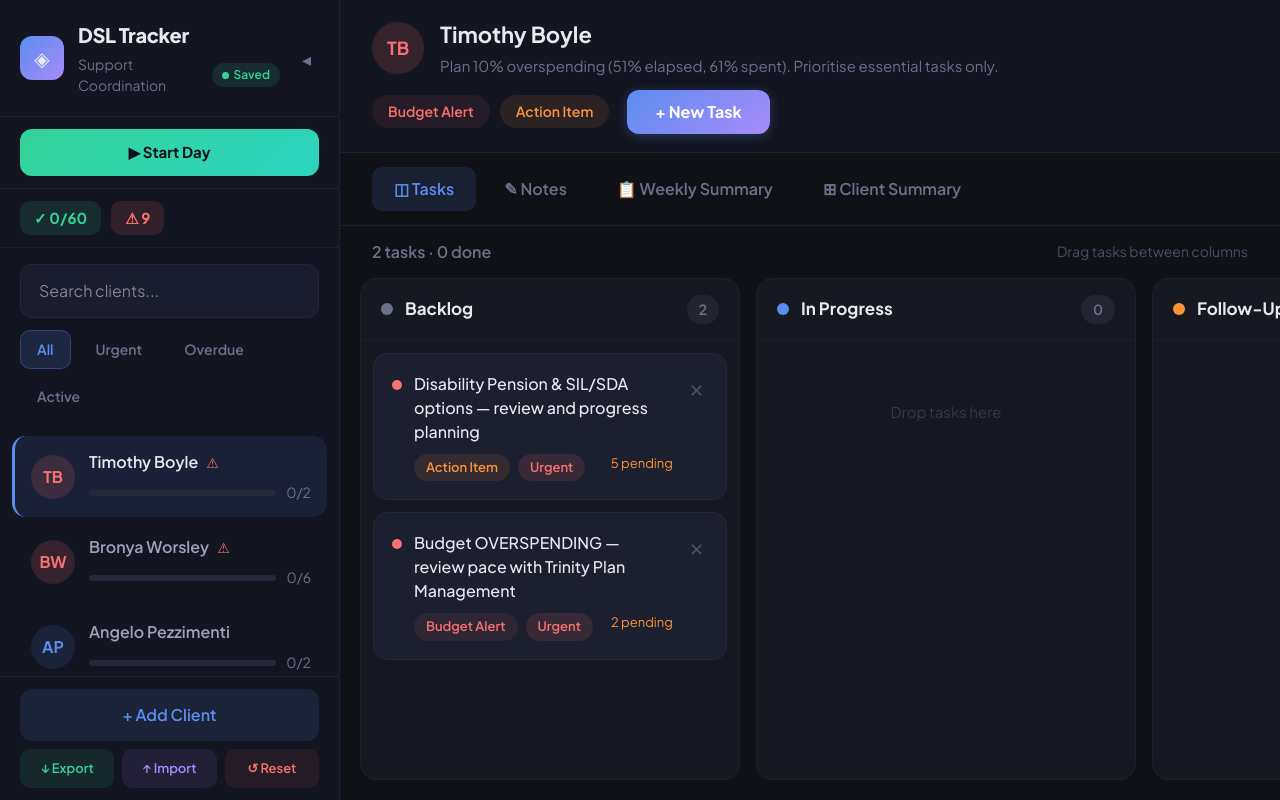
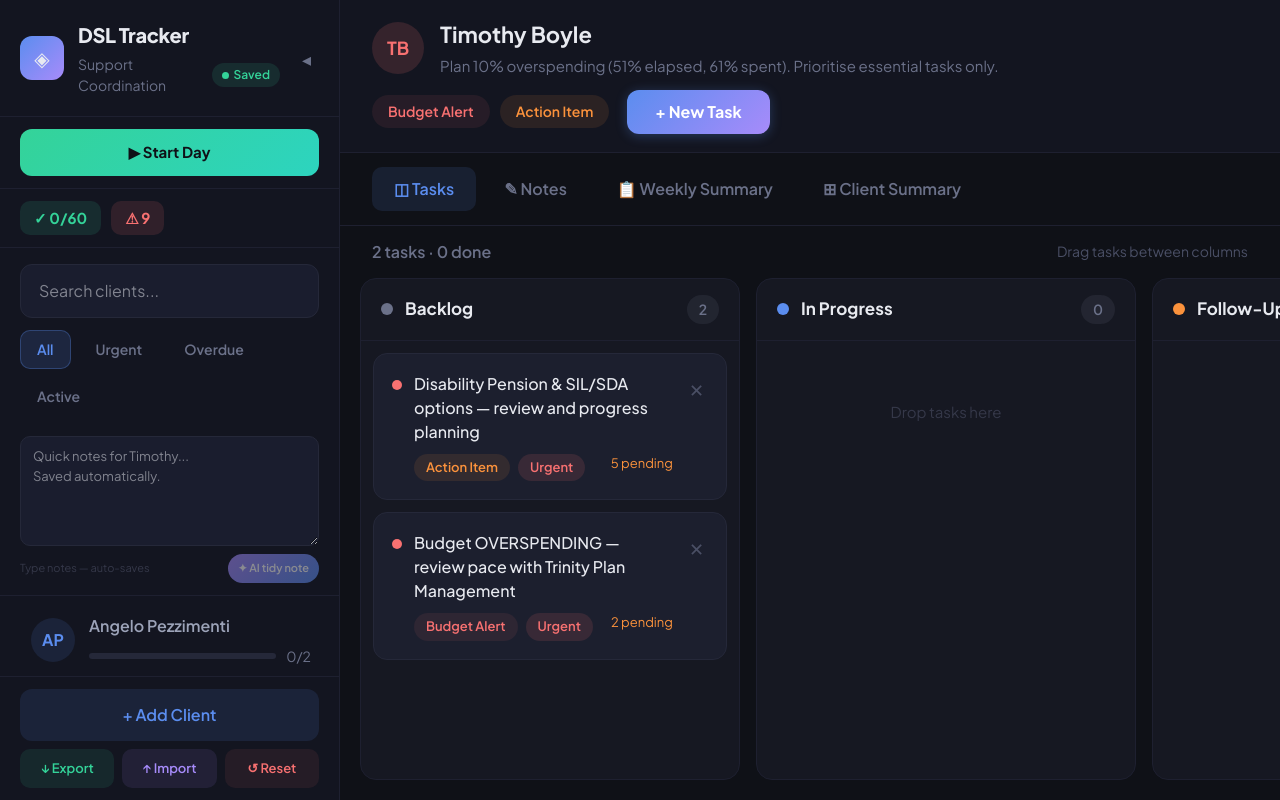
Before and after one commit to nicolasmirguet/Day-assistant, a React (Vite) app: page / in a window 1280 px wide. Built offline with nearby package versions, Linux system fonts and the light colour scheme.

Commit message:
Add sidebar notes and sort clients alphabetically

```diff
--- a/src/App.jsx
+++ b/src/App.jsx
@@ -251,7 +251,8 @@ export default function App() {
   const startDay = () => { const s = createDaySnapshot(clients); setDaySnap(s); saveDaySnap(s); showToast("Day started — snapshot saved"); };
   const endDay = () => { setDaySnap(null); localStorage.removeItem(DAY_SNAP_KEY); showToast("Day ended — snapshot cleared"); };
 
-  const filtered = clients
+  const filtered = [...clients]
+    .sort((a, b) => a.name.localeCompare(b.name))
     .filter(c => !search || c.name.toLowerCase().includes(search.toLowerCase()))
     .filter(c => {
       if (filter==="Urgent") return c.tasks.some(t=>t.priority==="urgent"&&t.status!=="Done");
@@ -308,6 +309,18 @@ export default function App() {
               {["All","Urgent","Overdue","Active"].map(f => (<button key={f} onClick={() => setFilter(f)} style={{ fontSize:14, fontWeight:600, padding:"8px 16px", borderRadius:10, background:filter===f?"rgba(91,141,239,0.15)":"transparent", color:filter===f?"#5b8def":"#6b7189", border:filter===f?"1px solid rgba(91,141,239,0.3)":"1px solid transparent" }}>{f}</button>))}
             </div>
           </div>
+          {client && (
+            <div style={{ padding:"0 20px 12px", borderBottom:"1px solid #1e2030" }}>
+              <SidebarNotes
+                client={client}
+                onUpdate={upd}
+                scratchNotes={scratchNotes}
+                setScratchNotes={setScratchNotes}
+                daySnap={daySnap}
+                allClients={clients}
+              />
+            </div>
+          )}
           <div style={{ flex:1, overflowY:"auto", padding:"4px 12px" }}>
             {filtered.map(c => {
               const isSel = c.name===sel, hasUrg = c.tasks.some(t=>t.priority==="urgent"&&t.status!=="Done");
@@ -556,6 +569,81 @@ function NotesPanel({ client, onUpdate, scratchNotes, setScratchNotes, daySnap,
   );
 }
 
+// ═══ SIDEBAR NOTES (PER-CLIENT SCRATCHPAD) ═══
+function SidebarNotes({ client, onUpdate, scratchNotes, setScratchNotes, daySnap, allClients }) {
+  const [loading, setLoading] = useState(false);
+  const scratch = scratchNotes[client.name] || "";
+  const updateScratch = (val) => setScratchNotes(prev => ({ ...prev, [client.name]: val }));
+
+  const dayDiff = daySnap ? computeDayDiff(daySnap, allClients) : [];
+  const clientDiff = dayDiff.filter(c => c.client === client.name);
+  const diffText = formatDiffText(clientDiff);
+
+  const localFormat = (raw) => {
+    const fmt = new Date().toLocaleDateString("en-AU",{day:"2-digit",month:"2-digit",year:"numeric"});
+    const lines = raw.split(/\n/).filter(l=>l.trim());
+    const actions = [], outcomes = [], followups = [];
+    lines.forEach(l => { const lo = l.toLowerCase(); if (lo.includes("follow up")||lo.includes("follow-up")||lo.includes("next step")||lo.includes("to do")) followups.push(l.trim()); else if (lo.includes("outcome")||lo.includes("result")||lo.includes("confirmed")||lo.includes("completed")||lo.includes("agreed")) outcomes.push(l.trim()); else actions.push(l.trim()); });
+    const parts = [`DATE: ${fmt}`, `CLIENT: ${client.name}`, `SERVICE TYPE: Support Coordination`, "", "CONTACT/ACTION:", ...(actions.length ? actions.map(a=>`  - ${a}`) : [`  - ${raw.trim()}`]), "", "OUTCOME:", ...(outcomes.length ? outcomes.map(o=>`  - ${o}`) : ["  - [To be recorded]"]), "", "FOLLOW-UP:", ...(followups.length ? followups.map(f=>`  - ${f}`) : ["  - Nil"])];
+    if (diffText) parts.push("", diffText);
+    parts.push("", `TIME: ${lines.length <= 3 ? 15 : lines.length <= 6 ? 30 : 45} minutes`, `PREPARED BY: Nico — Disability Support Link`);
+    return parts.join("\n");
+  };
+
+  const formatWithAI = async () => {
+    if (!scratch.trim()) return; setLoading(true); let formatted;
+    const diffCtx = diffText ? `\n\nTASK EVOLUTION TODAY:\n${diffText}` : "";
+    try {
+      const res = await fetch("https://api.anthropic.com/v1/messages", { method:"POST", headers:{"Content-Type":"application/json","x-api-key":import.meta.env.VITE_ANTHROPIC_KEY||"","anthropic-version":"2023-06-01","anthropic-dangerous-direct-browser-access":"true"},
+        body:JSON.stringify({model:"claude-haiku-4-5-20251001",max_tokens:1500,messages:[{role:"user",content:`You are an NDIS Support Coordinator case note formatter. Format these raw notes into a professional NDIS case note.\n\nDATE: ${new Date().toLocaleDateString("en-AU",{day:"2-digit",month:"2-digit",year:"numeric"})}\nCLIENT: ${client.name}\nSERVICE TYPE: Support Coordination\nCLIENT CONTEXT: ${client.note || "N/A"}\n\nUse sections: CONTACT/ACTION, OUTCOME, FOLLOW-UP, TASK PROGRESS (if task evolution data provided), TIME.\nKeep professional, concise, NDIS audit-ready. Integrate the task evolution data naturally.\n\nRaw notes:\n${scratch.trim()}${diffCtx}\n\nReturn ONLY the formatted note.`}]})});
+      if (!res.ok) throw new Error("API error");
+      const data = await res.json(); formatted = data.content?.map(i=>i.text||"").join("\n") || localFormat(scratch.trim());
+    } catch { formatted = localFormat(scratch.trim()); }
+    setLoading(false);
+    onUpdate({...client, aiNotes:[...(client.aiNotes||[]),{id:uid++, raw:scratch.trim(), formatted, timestamp:new Date().toISOString(), hasDiff:clientDiff.length>0}]});
+    updateScratch("");
+  };
+
+  return (
+    <div style={{ display:"flex", flexDirection:"column", gap:8, marginTop:4 }}>
+      {daySnap && clientDiff.length > 0 && (
+        <div style={{ padding:"10px 12px", borderRadius:10, background:"rgba(52,211,153,0.06)", border:"1px solid rgba(52,211,153,0.15)" }}>
+          <div style={{ fontSize:11, fontWeight:700, color:"#34d399", marginBottom:4, textTransform:"uppercase", letterSpacing:"0.05em" }}>Task changes today</div>
+          <div style={{ fontSize:12, color:"#9ca3b8", lineHeight:1.5, maxHeight:80, overflowY:"auto" }}>
+            {clientDiff.map((c,i) => (
+              <div key={i} style={{ marginBottom:2 }}>
+                {c.type==="status" && <>→ <span style={{color:"#e8eaf0"}}>{c.text.substring(0,40)}</span>: {c.from} → <span style={{color:"#34d399"}}>{c.to}</span></>}
+                {c.type==="outcome" && <>→ Outcome: <span style={{color:"#e8eaf0"}}>{c.text.substring(0,40)}</span></>}
+                {c.type==="subtasks" && <>→ {c.completed} subtask(s) done on <span style={{color:"#e8eaf0"}}>{c.text.substring(0,40)}</span></>}
+                {c.type==="added" && <>+ New: <span style={{color:"#e8eaf0"}}>{c.text.substring(0,40)}</span></>}
+                {c.type==="removed" && <>✕ Removed: <span style={{color:"#e8eaf0"}}>{c.text.substring(0,40)}</span></>}
+              </div>
+            ))}
+          </div>
+        </div>
+      )}
+      <textarea
+        value={scratch}
+        onChange={e=>updateScratch(e.target.value)}
+        placeholder={`Quick notes for ${client.name.split(" ")[0]}...\nSaved automatically.`}
+        style={{ width:"100%", minHeight:110, fontSize:13, padding:"10px 12px", borderRadius:10, background:"#1a1d2e", border:"1px solid #252839", color:"#e8eaf0", outline:"none", resize:"vertical", lineHeight:1.5, fontFamily:"inherit" }}
+      />
+      <div style={{ display:"flex", justifyContent:"space-between", alignItems:"center" }}>
+        <span style={{ fontSize:11, color:"#353849" }}>
+          {scratch.trim() ? "Auto-saved per client" : "Type notes — auto-saves"}
+        </span>
+        <button
+          onClick={formatWithAI}
+          disabled={loading || !scratch.trim()}
+          style={{ fontSize:11, fontWeight:600, padding:"6px 10px", borderRadius:999, background:"linear-gradient(135deg,#a78bfa,#5b8def)", color:"white", border:"none", opacity:loading || !scratch.trim()?0.5:1 }}
+        >
+          {loading ? "Formatting..." : "✦ AI tidy note"}
+        </button>
+      </div>
+    </div>
+  );
+}
+
 // ═══ WEEKLY ═══
 function WeeklyPanel({ clients }) {
   const [copied, setCopied] = useState(null), [sub, setSub] = useState("summary");
```
